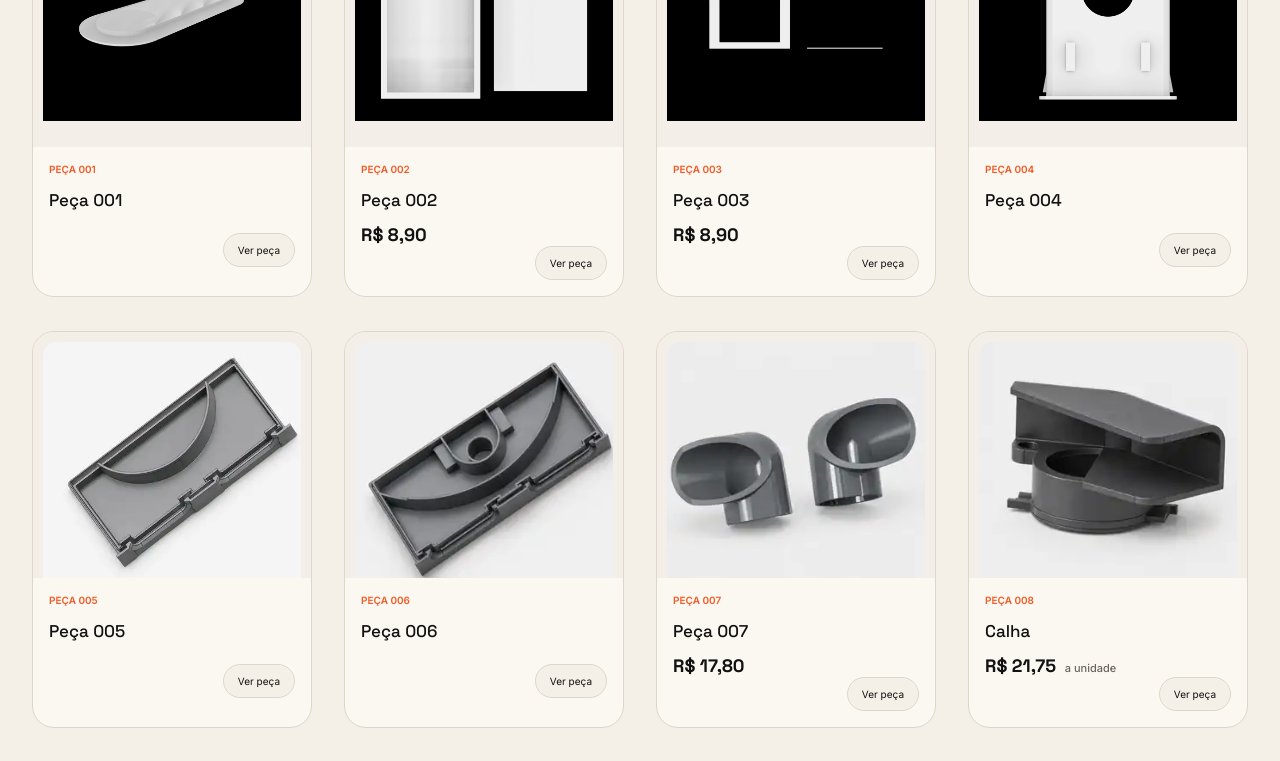
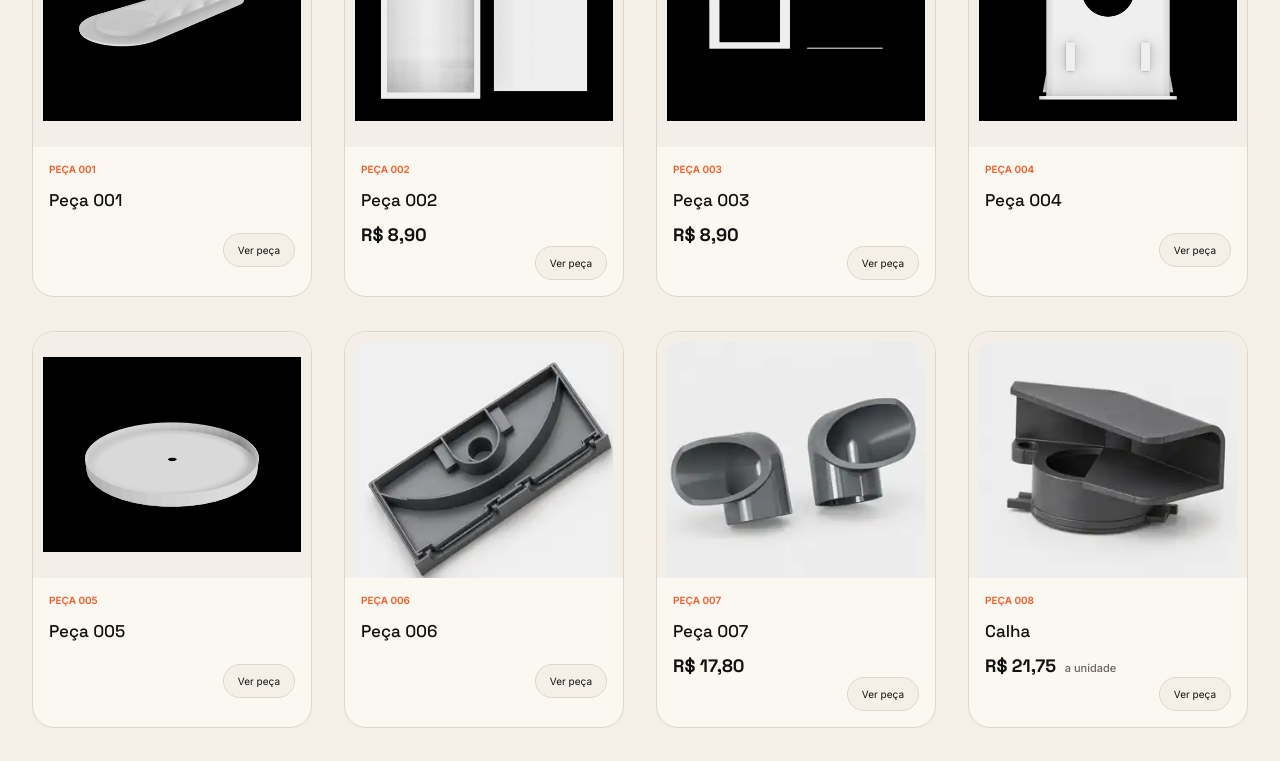
Before and after one commit to GJurass/3duna-catalogo, a Nuxt app: page / in a window 1280 px wide. Shown: the part 470-1231 px from the top of the page. Built offline with nearby package versions, Linux system fonts and the light colour scheme.

Commit message:
feat: adiciona carrossel de imagens à peça 005

```diff
--- a/app/data/products.ts
+++ b/app/data/products.ts
@@ -88,6 +88,13 @@ const productOverrides: Record<string, Partial<Product>> = {
       '/products/004-3.png'
     ]
   },
+  '005': {
+    image: '/products/005-1.png',
+    images: [
+      '/products/005-1.png',
+      '/products/005-2.png'
+    ]
+  },
   '007': {
     price: 'R$ 17,80'
   },
```
Also changed, not shown: public/products/005-1.png (added), public/products/005-2.png (added).
